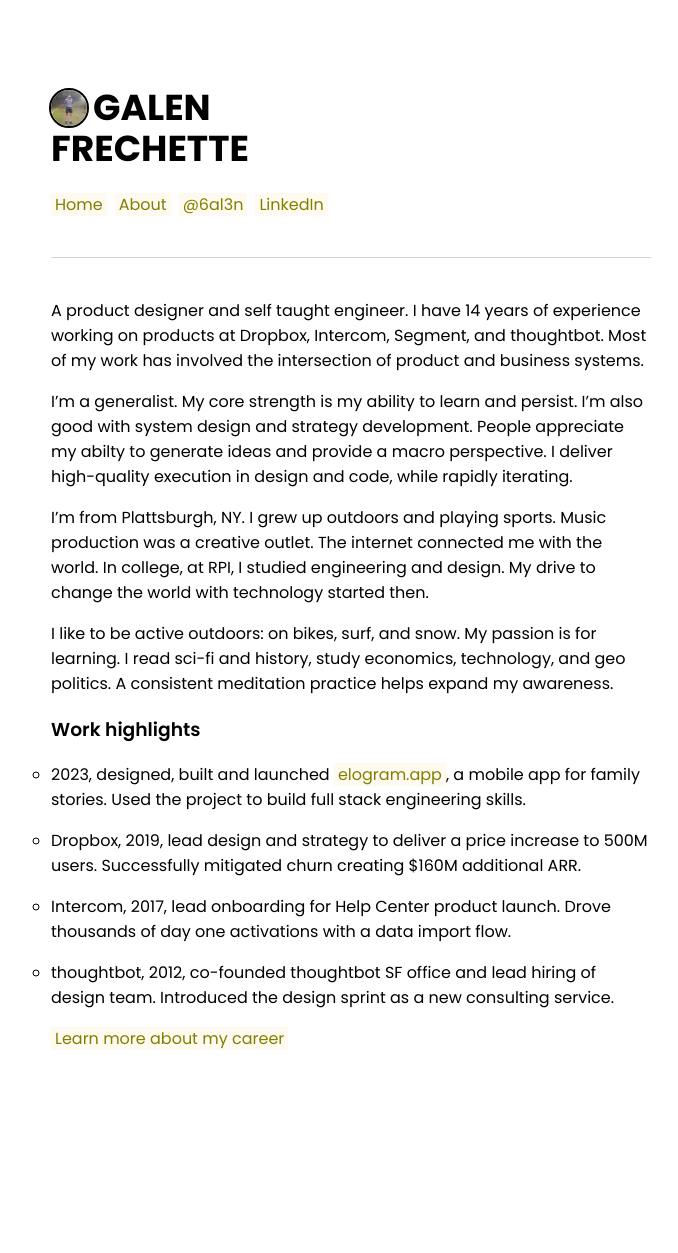
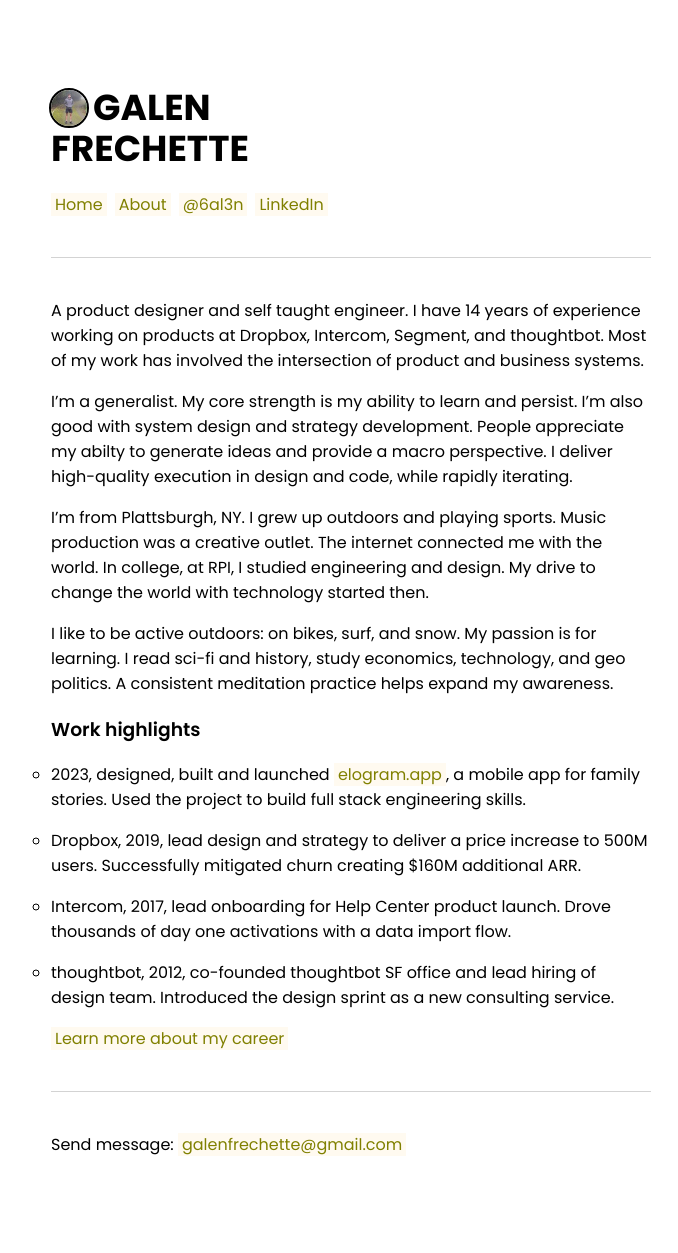
Before and after one commit to frechg/frechg.github.io, a Jekyll site: the page built from about.markdown, in a window 1280 px wide. Shown: the whole page, without its empty margins (49-727 px from the left). Built offline with Jekyll 4.4.1, drawn with Linux system fonts in a browser that asks for light colours; before the commit the page ends 1147 px from its top, so only the background shows below that.

Commit message:
Adds mail to footer

```diff
--- /dev/null
+++ b/_includes/mail_footer.html
@@ -0,0 +1,6 @@
+<hr />
+
+<p>
+  Send message:
+  <a href="mailto:galenfrechette@gmail.com">galenfrechette@gmail.com</a>
+</p>
--- a/_layouts/default.html
+++ b/_layouts/default.html
@@ -14,6 +14,6 @@
     <link rel="stylesheet" href="/assets/css/styles.css" />
   </head>
   <body>
-    {% include header.html %} {{ content }}
+    {% include header.html %} {{ content }} {% include mail_footer.html %}
   </body>
 </html>
--- a/index.markdown
+++ b/index.markdown
@@ -39,7 +39,3 @@
     {% endfor %}
   </ul>
 </section>
-
----
-
-Send message: [galenfrechette@gmail.com](mailto:galenfrechette@gmail.com)
```
